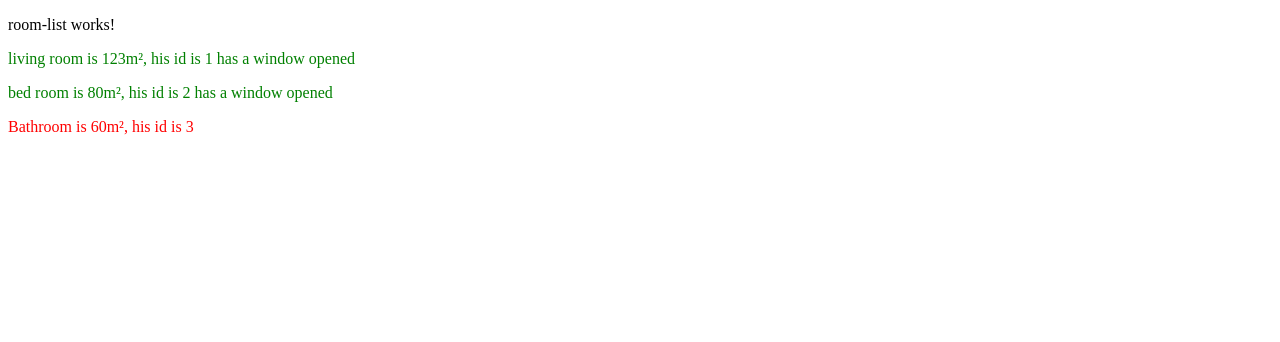
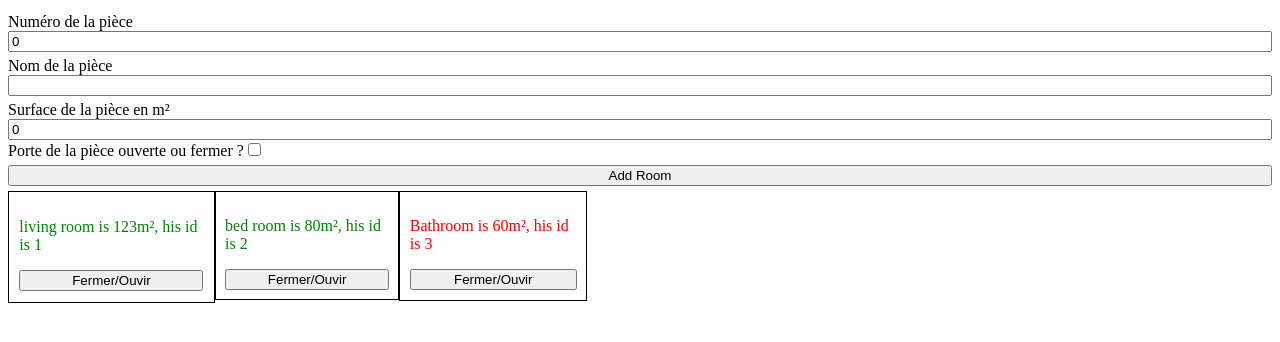
Before and after one commit to JoaoMRL/first-angular, an Angular app: page /rooms in a window 1280 px wide. Shown: the top 342 px of the page. Built offline with nearby package versions, Linux system fonts and the light colour scheme.

Commit message:
Utilisation et test d'Input

```diff
--- a/src/app/app.module.ts
+++ b/src/app/app.module.ts
@@ -9,6 +9,8 @@ import { CalculComponent } from './calcul/calcul.component';
 import { FirstComponent } from './first/first.component';
 import { AppRoutingModule } from './app-routing.module';
 import { RoomListComponent } from './room-list/room-list.component';
+import { RoomItemComponent } from './room-item/room-item.component';
+import { WithParmaComponent } from './with-parma/with-parma.component';
 
 @NgModule({
   declarations: [
@@ -17,7 +19,9 @@ import { RoomListComponent } from './room-list/room-list.component';
     CounterComponent,
     CalculComponent,
     FirstComponent,
-    RoomListComponent
+    RoomListComponent,
+    RoomItemComponent,
+    WithParmaComponent
   ],
   imports: [
     BrowserModule,
--- /dev/null
+++ b/src/app/room-item/room-item.component.css
@@ -0,0 +1,12 @@
+.opened{
+    color:green;
+
+}
+.opened.closed{
+    color: red;
+}
+div{
+    border: 1px solid black;
+    padding: 5%;
+    display: grid;
+}
--- /dev/null
+++ b/src/app/room-item/room-item.component.html
@@ -0,0 +1,12 @@
+<div>
+    <!--<p *ngFor="let item of room" [ngStyle]="{'color':item.opened? 'green':'red'}"> -->
+    <p class="opened" [ngClass]="{'closed':!room.opened}">
+        {{room.name}} is {{room.surface}}m²,
+         his id is {{room.id}}
+         <!--
+         <span *ngIf="room.opened">
+            has a window opened
+         </span>-->
+    </p>
+    <button (click)="doorBool()">Fermer/Ouvir</button>
+</div>
--- /dev/null
+++ b/src/app/room-item/room-item.component.ts
@@ -0,0 +1,16 @@
+import { Component, Input } from '@angular/core';
+import { Room } from '../entities';
+
+@Component({
+  selector: 'app-room-item',
+  templateUrl: './room-item.component.html',
+  styleUrls: ['./room-item.component.css']
+})
+export class RoomItemComponent {
+  @Input({required:true})
+  room:Room;
+
+  doorBool(){
+    this.room.opened =!this.room.opened;
+  }
+}
--- a/src/app/room-list/room-list.component.css
+++ b/src/app/room-list/room-list.component.css
@@ -1,7 +1,13 @@
-.opened{
-    color:green;
-
+div.flexboxs{
+    display: flex;
 }
-.opened.closed{
-    color: red;
+div.griddy{
+    display: grid;
+    margin-bottom: 5px;
 }
+div.griddy label{
+    margin-top: 5px;
+}
+div.griddy button{
+    margin-top:5px;
+}
--- a/src/app/room-list/room-list.component.html
+++ b/src/app/room-list/room-list.component.html
@@ -1,11 +1,18 @@
-<p>room-list works!</p>
-<div>
-    <!--<p *ngFor="let item of room" [ngStyle]="{'color':item.opened? 'green':'red'}"> -->
-    <p *ngFor="let item of room" class="opened" [ngClass]="{'closed':!item.opened}">
-        {{item.name}} is {{item.surface}}m²,
-         his id is {{item.id}}
-         <span *ngIf="item.opened">
-            has a window opened
-         </span>
-    </p>
-</div>
+<main>
+    <div class="griddy">
+        <label for="">Numéro de la pièce</label>
+        <input type="text" [(ngModel)]="nRoom.id">
+        <label for="">Nom de la pièce</label>
+        <input type="text" [(ngModel)]="nRoom.name">
+        <label for="">Surface de la pièce en m²</label>
+        <input type="number" [(ngModel)]="nRoom.surface">
+        <div>
+            <label for="">Porte de la pièce ouverte ou fermer ?</label>
+            <input type="checkbox" [(ngModel)]="nRoom.opened">
+        </div>
+        <button (click)="newRoom()">Add Room</button>
+    </div>
+
+    <div class="flexboxs"><app-room-item [room]="item" *ngFor="let item of list"></app-room-item></div>
+
+</main>
--- a/src/app/room-list/room-list.component.ts
+++ b/src/app/room-list/room-list.component.ts
@@ -7,9 +7,13 @@ import { Room } from '../entities';
   styleUrls: ['./room-list.component.css']
 })
 export class RoomListComponent {
-  room:Room[] =[
+  list:Room[] =[
     {id:1,name:"living room",surface:123,opened:true},
     {id:2,name:"bed room",surface:80,opened:true},
     {id:3,name:"Bathroom",surface:60,opened:false},
   ];
+  nRoom:Room ={id:0,name:'',surface:0,opened:false};
+  newRoom(){
+    this.list.push(this.nRoom);
+  }
 }
--- /dev/null
+++ b/src/app/with-parma/with-parma.component.html
@@ -0,0 +1 @@
+<p>Hello {{name}}</p>
--- /dev/null
+++ b/src/app/with-parma/with-parma.component.ts
@@ -0,0 +1,11 @@
+import { Component, Input } from '@angular/core';
+
+@Component({
+  selector: 'app-with-parma',
+  templateUrl: './with-parma.component.html',
+  styleUrls: ['./with-parma.component.css']
+})
+export class WithParmaComponent {
+  @Input()
+  name:string = 'Valeur par défaut';
+}
```
Also changed, not shown: src/app/with-parma/with-parma.component.css (added), 2 other files (tests, documents, lock files or other folders).
